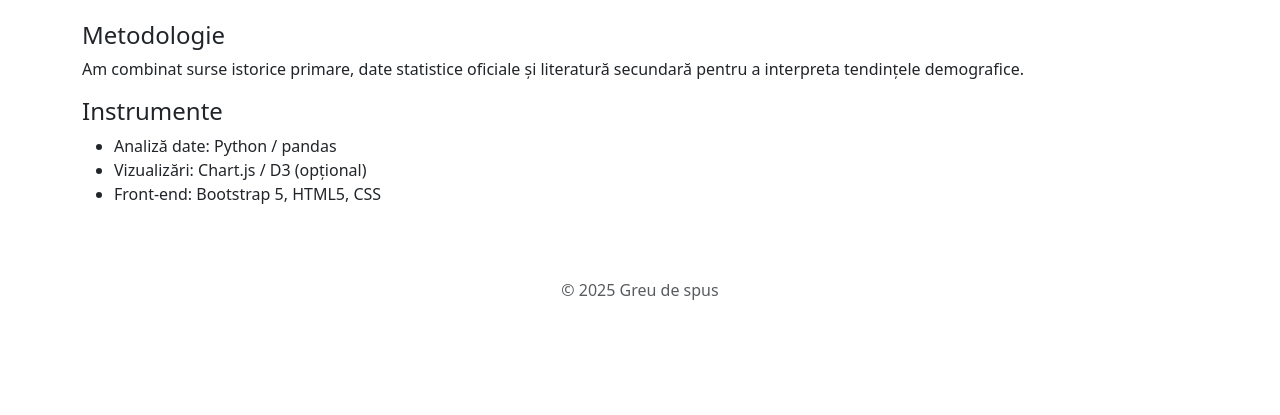
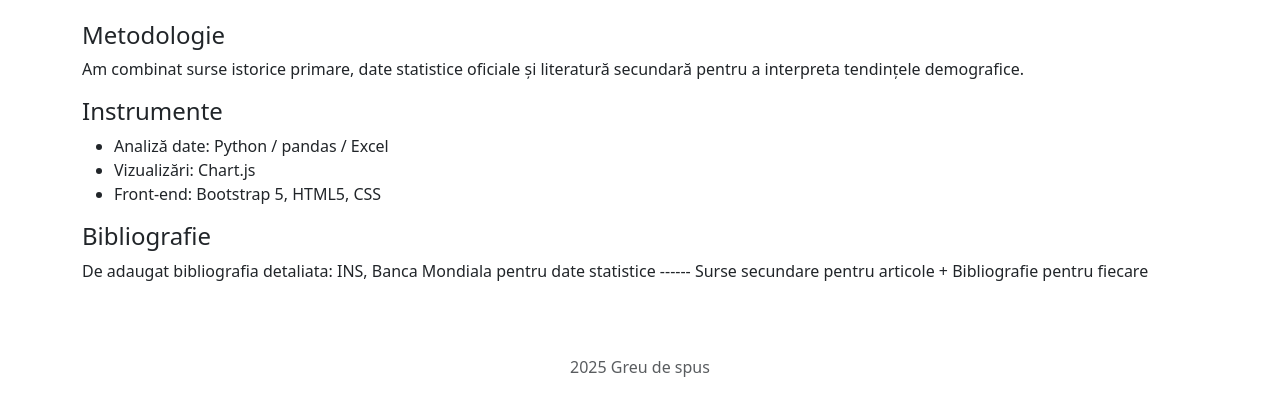
Before and after one commit to Pizzazy/pizzazy.github.io, a plain HTML site: page realizare-proiect.html in a window 1280 px wide. Shown: the part 173-588 px from the top of the page. Drawn offline with nearby package versions, Linux system fonts and the light colour scheme.

```diff
--- a/realizare-proiect.html
+++ b/realizare-proiect.html
@@ -61,14 +61,19 @@
 
         <h4>Instrumente</h4>
         <ul>
-          <li>Analiză date: Python / pandas</li>
-          <li>Vizualizări: Chart.js / D3 (opțional)</li>
+          <li>Analiză date: Python / pandas / Excel</li>
+          <li>Vizualizări: Chart.js</li>
           <li>Front-end: Bootstrap 5, HTML5, CSS</li>
         </ul>
       </section>
+
+      <section>
+        <h4>Bibliografie</h4>
+        <p>De adaugat bibliografia detaliata: INS, Banca Mondiala pentru date statistice ------ Surse secundare pentru articole + Bibliografie pentru fiecare</p>
+      </section>
     </main>
 
-    <footer class="text-center py-4 text-muted">© <span id="year"></span> Greu de spus</footer>
+    <footer class="text-center py-4 text-muted"><span id="year"></span> Greu de spus</footer>
   <script src="https://cdn.jsdelivr.net/npm/bootstrap@5.3.2/dist/js/bootstrap.bundle.min.js"></script>
   <script src="js/simpleMorph.js"></script>
   <script src="js/flubber.min.js"></script>
```
Also changed, not shown: despre-echipa.html (+1 -1 lines).
